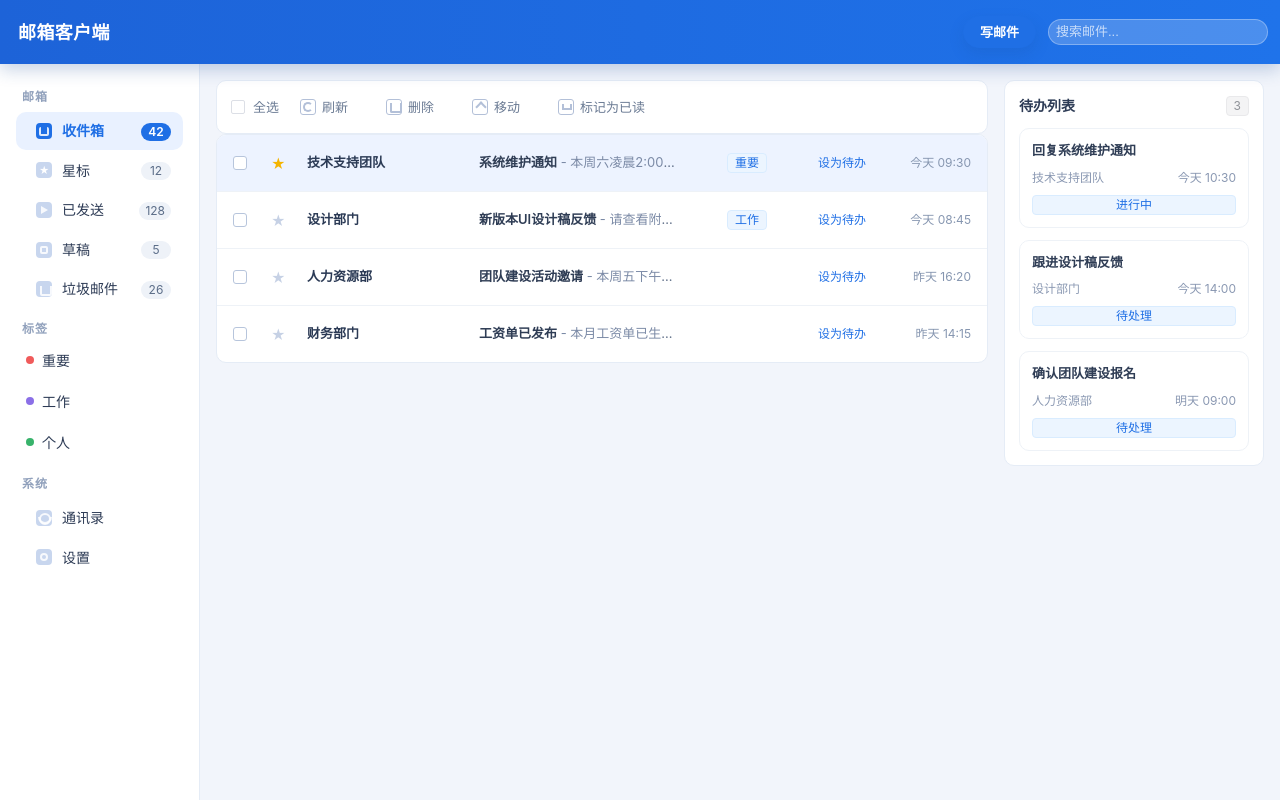
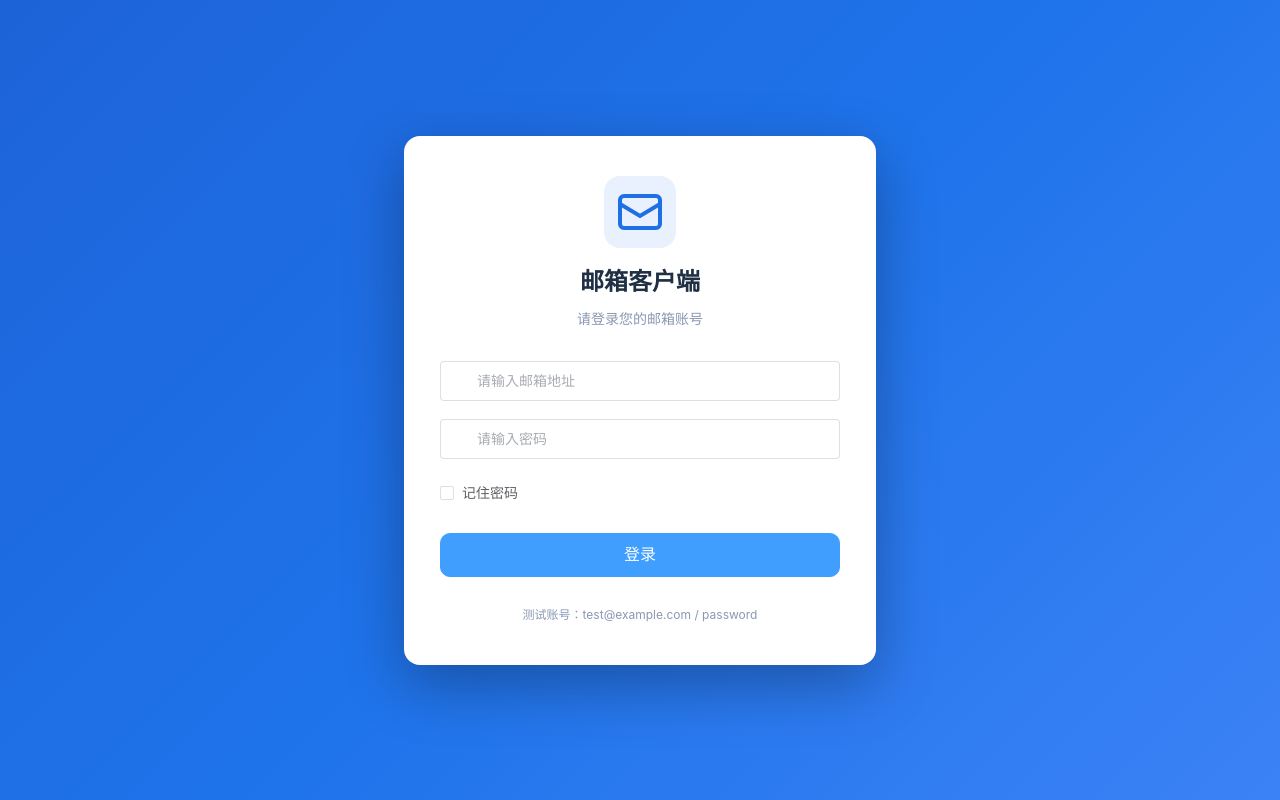
Before and after one commit to teafull/emailclient, a Vue app: page / in a window 1280 px wide. Built offline with nearby package versions, Linux system fonts and the light colour scheme.

Commit message:
feat: 添加登录页面及记住密码功能
- 新增 LoginView.vue 登录页面组件
- App.vue 添加认证状态管理
- SettingsView.vue 添加退出登录按钮
- MailClient.vue 传递 logout 事件
- 新增 CLAUDE.md 项目文档

```diff
--- a/src/App.vue
+++ b/src/App.vue
@@ -1,9 +1,43 @@
 <script setup>
+import { ref, onMounted } from "vue";
 import MailClient from "./views/MailClient.vue";
+import LoginView from "./views/LoginView.vue";
+
+const isLoggedIn = ref(false);
+
+const readStorage = (key, fallback) => {
+  const raw = localStorage.getItem(key);
+  if (!raw) return fallback;
+  try {
+    return JSON.parse(raw);
+  } catch {
+    return fallback;
+  }
+};
+
+onMounted(() => {
+  const credentials = readStorage("mailCredentials", null);
+  const settings = readStorage("mailSettings", {});
+  if (credentials?.remember && credentials?.email && credentials?.password) {
+    isLoggedIn.value = true;
+  } else if (settings?.email && settings?.emailPassword) {
+    isLoggedIn.value = true;
+  }
+});
+
+const handleLoginSuccess = () => {
+  isLoggedIn.value = true;
+};
+
+const handleLogout = () => {
+  isLoggedIn.value = false;
+  localStorage.removeItem("mailCredentials");
+};
 </script>
 
 <template>
-  <MailClient />
+  <LoginView v-if="!isLoggedIn" @login-success="handleLoginSuccess" />
+  <MailClient v-else @logout="handleLogout" />
 </template>
 
 <style>
@@ -22,12 +56,11 @@ html,
 body,
 #app {
   height: 100%;
+  margin: 0;
   overflow: hidden;
 }
 
 body {
-  margin: 0;
   background-color: #f2f5fb;
 }
-
 </style>
--- /dev/null
+++ b/src/views/LoginView.vue
@@ -0,0 +1,229 @@
+<script setup>
+import { ref, computed, onMounted } from "vue";
+import { ElMessage } from "element-plus";
+
+const emit = defineEmits(["login-success"]);
+
+const formRef = ref(null);
+const loading = ref(false);
+const form = ref({
+  email: "",
+  password: ""
+});
+const rememberPassword = ref(false);
+
+const rules = {
+  email: [
+    { required: true, message: "请输入邮箱地址", trigger: "blur" },
+    { type: "email", message: "请输入正确的邮箱格式", trigger: "blur" }
+  ],
+  password: [
+    { required: true, message: "请输入密码", trigger: "blur" },
+    { min: 1, message: "密码不能为空", trigger: "blur" }
+  ]
+};
+
+const readStorage = (key, fallback) => {
+  const raw = localStorage.getItem(key);
+  if (!raw) return fallback;
+  try {
+    return JSON.parse(raw);
+  } catch {
+    return fallback;
+  }
+};
+
+onMounted(() => {
+  const saved = readStorage("mailCredentials", null);
+  if (saved) {
+    form.value.email = saved.email || "";
+    form.value.password = saved.password || "";
+    rememberPassword.value = saved.remember || false;
+  }
+});
+
+const handleLogin = async () => {
+  try {
+    await formRef.value?.validate();
+  } catch {
+    ElMessage.warning("请完善登录信息");
+    return;
+  }
+
+  loading.value = true;
+
+  // Simulate login verification
+  setTimeout(() => {
+    if (form.value.email && form.value.password) {
+      if (rememberPassword.value) {
+        localStorage.setItem(
+          "mailCredentials",
+          JSON.stringify({
+            email: form.value.email,
+            password: form.value.password,
+            remember: true
+          })
+        );
+      } else {
+        localStorage.removeItem("mailCredentials");
+      }
+
+      localStorage.setItem(
+        "mailSettings",
+        JSON.stringify({
+          ...JSON.parse(localStorage.getItem("mailSettings") || "{}"),
+          email: form.value.email,
+          emailPassword: form.value.password
+        })
+      );
+
+      loading.value = false;
+      ElMessage.success("登录成功");
+      emit("login-success");
+    } else {
+      loading.value = false;
+      ElMessage.error("邮箱或密码错误");
+    }
+  }, 800);
+};
+</script>
+
+<template>
+  <div class="login-container">
+    <div class="login-card">
+      <div class="login-header">
+        <div class="login-logo">
+          <svg viewBox="0 0 24 24" width="48" height="48" fill="none">
+            <rect x="2" y="4" width="20" height="16" rx="2" stroke="#1f6fe5" stroke-width="2"/>
+            <path d="M2 8l10 6 10-6" stroke="#1f6fe5" stroke-width="2"/>
+          </svg>
+        </div>
+        <h1 class="login-title">邮箱客户端</h1>
+        <p class="login-subtitle">请登录您的邮箱账号</p>
+      </div>
+
+      <el-form
+        ref="formRef"
+        :model="form"
+        :rules="rules"
+        class="login-form"
+        @submit.prevent="handleLogin"
+      >
+        <el-form-item prop="email">
+          <el-input
+            v-model="form.email"
+            placeholder="请输入邮箱地址"
+            size="large"
+            prefix-icon="Message"
+            clearable
+          />
+        </el-form-item>
+
+        <el-form-item prop="password">
+          <el-input
+            v-model="form.password"
+            type="password"
+            placeholder="请输入密码"
+            size="large"
+            prefix-icon="Lock"
+            show-password
+            @keyup.enter="handleLogin"
+          />
+        </el-form-item>
+
+        <div class="login-options">
+          <el-checkbox v-model="rememberPassword">记住密码</el-checkbox>
+        </div>
+
+        <el-form-item>
+          <el-button
+            type="primary"
+            size="large"
+            :loading="loading"
+            class="login-btn"
+            @click="handleLogin"
+          >
+            登录
+          </el-button>
+        </el-form-item>
+      </el-form>
+
+      <div class="login-footer">
+        <span class="login-hint">测试账号：test@example.com / password</span>
+      </div>
+    </div>
+  </div>
+</template>
+
+<style scoped>
+.login-container {
+  height: 100vh;
+  display: flex;
+  align-items: center;
+  justify-content: center;
+  background: linear-gradient(135deg, #1d63d8 0%, #1f73ea 50%, #3b82f6 100%);
+}
+
+.login-card {
+  width: 400px;
+  padding: 40px 36px;
+  background: #ffffff;
+  border-radius: 16px;
+  box-shadow: 0 20px 60px rgba(0, 0, 0, 0.3);
+}
+
+.login-header {
+  text-align: center;
+  margin-bottom: 32px;
+}
+
+.login-logo {
+  display: inline-flex;
+  align-items: center;
+  justify-content: center;
+  width: 72px;
+  height: 72px;
+  background: #e9f1ff;
+  border-radius: 16px;
+  margin-bottom: 16px;
+}
+
+.login-title {
+  font-size: 24px;
+  font-weight: 600;
+  color: #1f2f44;
+  margin: 0 0 8px;
+}
+
+.login-subtitle {
+  font-size: 14px;
+  color: #8a98b2;
+  margin: 0;
+}
+
+.login-form {
+  margin-bottom: 24px;
+}
+
+.login-options {
+  display: flex;
+  align-items: center;
+  margin-bottom: 24px;
+}
+
+.login-btn {
+  width: 100%;
+  height: 44px;
+  font-size: 16px;
+  border-radius: 10px;
+}
+
+.login-footer {
+  text-align: center;
+}
+
+.login-hint {
+  font-size: 12px;
+  color: #8a98b2;
+}
+</style>
--- a/src/views/MailClient.vue
+++ b/src/views/MailClient.vue
@@ -651,6 +651,7 @@ const todos = ref([
             class="settings-view"
             v-model:labels="labels"
             v-model:settings="settings"
+            @logout="$emit('logout')"
           />
 
 
--- a/src/views/SettingsView.vue
+++ b/src/views/SettingsView.vue
@@ -11,8 +11,6 @@ const props = defineProps({
     default: () => ({})
   }
 });
-
-const emit = defineEmits(["update:labels", "update:settings"]);
 
 const defaultLlm = {
   enabled: true,
@@ -192,6 +190,12 @@ const handleImageSelect = (event) => {
 };
 
 const themeOptions = ["专业蓝", "深邃蓝", "极简白"];
+
+const emit = defineEmits(["update:labels", "update:settings", "logout"]);
+
+const handleLogout = () => {
+  emit("logout");
+};
 </script>
 
 <template>
@@ -315,6 +319,9 @@ const themeOptions = ["专业蓝", "深邃蓝", "极简白"];
           <el-select v-model="localSettings.theme" placeholder="请选择主题" style="width: 180px">
             <el-option v-for="item in themeOptions" :key="item" :label="item" :value="item" />
           </el-select>
+        </el-form-item>
+        <el-form-item label="账号">
+          <el-button type="danger" size="small" @click="handleLogout">退出登录</el-button>
         </el-form-item>
       </el-form>
     </el-card>
```
Also changed, not shown: 1 other file (tests, documents, lock files or other folders).
